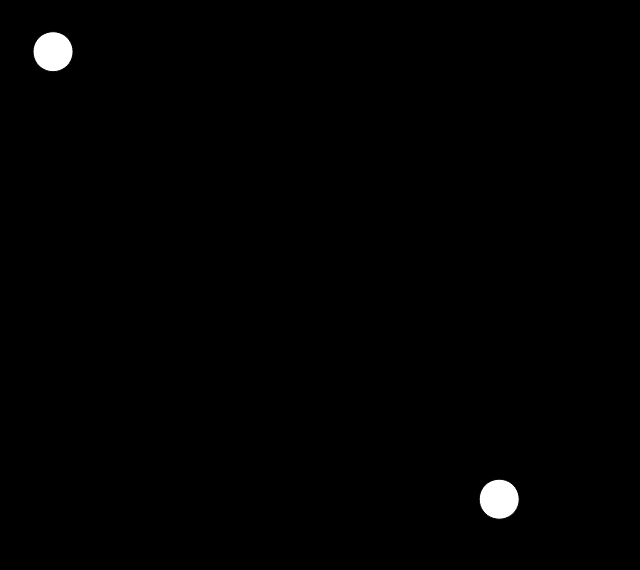
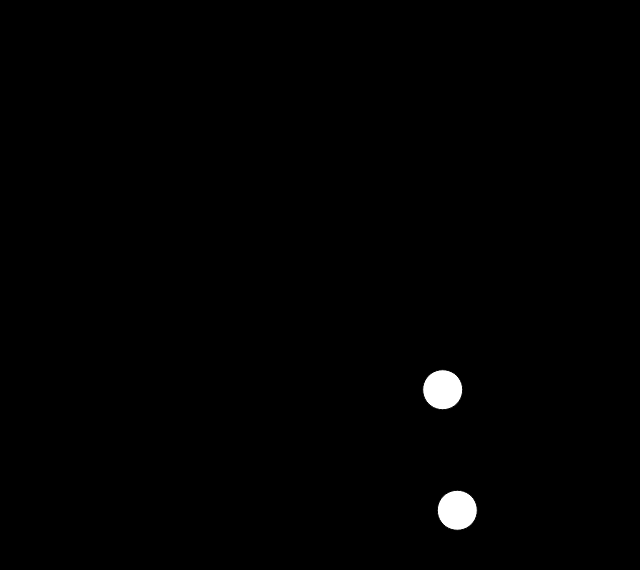
Before and after one commit to Vibecat111/n-body-simulation, a website: page index.html in a window 1280 px wide. Shown: the whole page, without its empty margins (0-640 px from the left). Drawn offline with Linux system fonts and the light colour scheme.

Commit message:
working prototype?

```diff
--- a/index.html
+++ b/index.html
@@ -1,10 +1,11 @@
-
 <!doctype html>
 <html>
+
 <head>
   <meta charset="utf-8">
   <script src="js/two.min.js"></script>
 </head>
+
 <body>
   <script>
     var two = new Two({
@@ -15,7 +16,7 @@
 
 
     let circle = class {
-  constructor(x, y, mass, radius, vx, vy,ex,ey) {
+      constructor(x, y, mass, radius, vx, vy, ex, ey) {
         this.x = x;
         this.y = y;
         this.mass = mass;
@@ -25,37 +26,44 @@
         this.ex = 0
         this.ey = 0
       }
+      get calcmass() {
+        return this.mass
       }
-const pageX  = window.innerWidth || document.documentElement.clientWidth ||
+    }
+    const pageX = window.innerWidth || document.documentElement.clientWidth ||
       document.body.clientWidth;
-const pageY = window.innerHeight|| document.documentElement.clientHeight||
+    const pageY = window.innerHeight || document.documentElement.clientHeight ||
       document.body.clientHeight;
 
 
-let circle1 = new circle(50,50,100,20,0,0)
-let circle2 = new circle(500,500,100,20,0,0)
+    let circle1 = new circle(400, 400, 100, 20, 0.1, -0.1)
+    let circle2 = new circle(500, 500, 100, 20, -0.1, 0.1)
     console.log(circle1.x)
-     const rcircle1 = two.makeCircle(circle1.x,circle1.y,circle1.radius,20)
-     const rcircle2 = two.makeCircle(circle2.x,circle2.y,circle2.radius,20)
+    const rcircle1 = two.makeCircle(circle1.x, circle1.y, circle1.radius, 20)
+    const rcircle2 = two.makeCircle(circle2.x, circle2.y, circle2.radius, 20)
+
+
+
 
     function updatecircle() {
+
       circle1.ex = rcircle2.translation.x
       circle1.ey = rcircle2.translation.y
       circle2.ex = rcircle1.translation.x
       circle2.ey = rcircle1.translation.y
 
-       var dx1 = ( rcircle2.translation.x - rcircle1.translation.x);
+      var dx1 = (rcircle2.translation.x - rcircle1.translation.x);
       var dy1 = (rcircle2.translation.y - rcircle1.translation.y);
       var dx2 = (rcircle1.translation.x - rcircle2.translation.x);
       var dy2 = (rcircle1.translation.y - rcircle2.translation.y);
       var distance1 = Math.sqrt(dx1 * dx1 + dy1 * dy1);
       var distance2 = Math.sqrt(dx2 * dx2 + dy2 * dy2);
-      var ax1= 10 * dx1 / Math.pow(distance1, 3);
+      var ax1 = 10 * dx1 / Math.pow(distance1, 3);
       var ay1 = 10 * dy1 / Math.pow(distance1, 3);
-           var ax2= 10 * dx2 / Math.pow(distance2, 3);
+      var ax2 = 10 * dx2 / Math.pow(distance2, 3);
       var ay2 = 10 * dy2 / Math.pow(distance2, 3);
-           circle1.velocityX += ax1 + 0.00005;
-           circle1.velocityY += ay1 + 0.00002;
+      circle1.velocityX += ax1
+      circle1.velocityY += ay1
       circle2.velocityX += ax2;
       circle2.velocityY += ay2;
       rcircle1.translation.x += circle1.velocityX;
@@ -65,7 +73,7 @@ console.log(circle1.x)
       console.log(dy1)
     }
 
-   two.bind('update', function() {
+    two.bind('update', function () {
 
 
       updatecircle()
@@ -74,4 +82,5 @@ console.log(circle1.x)
     });
   </script>
 </body>
+
 </html>
```
Lines whose indentation alone changed are shown as unchanged.
